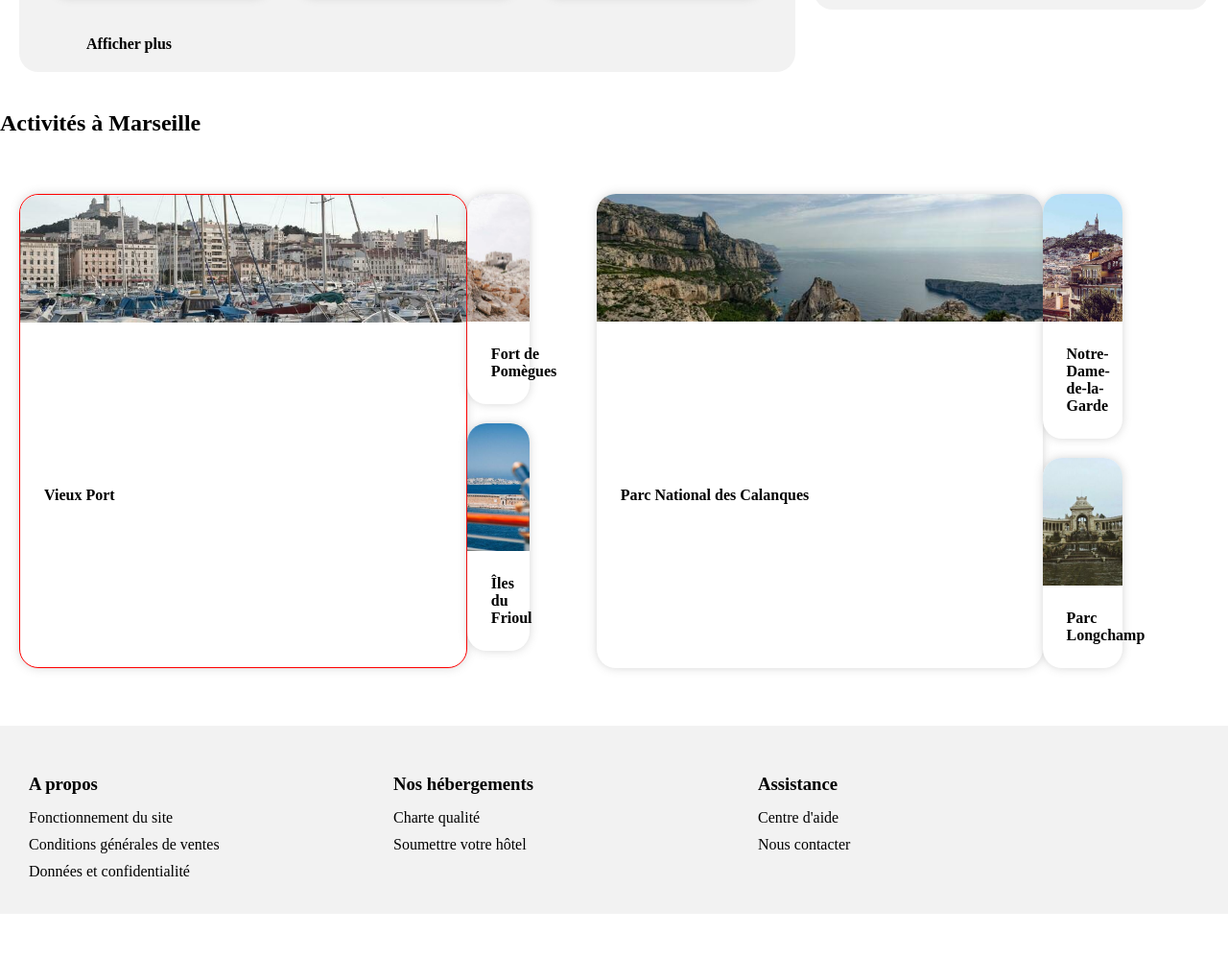
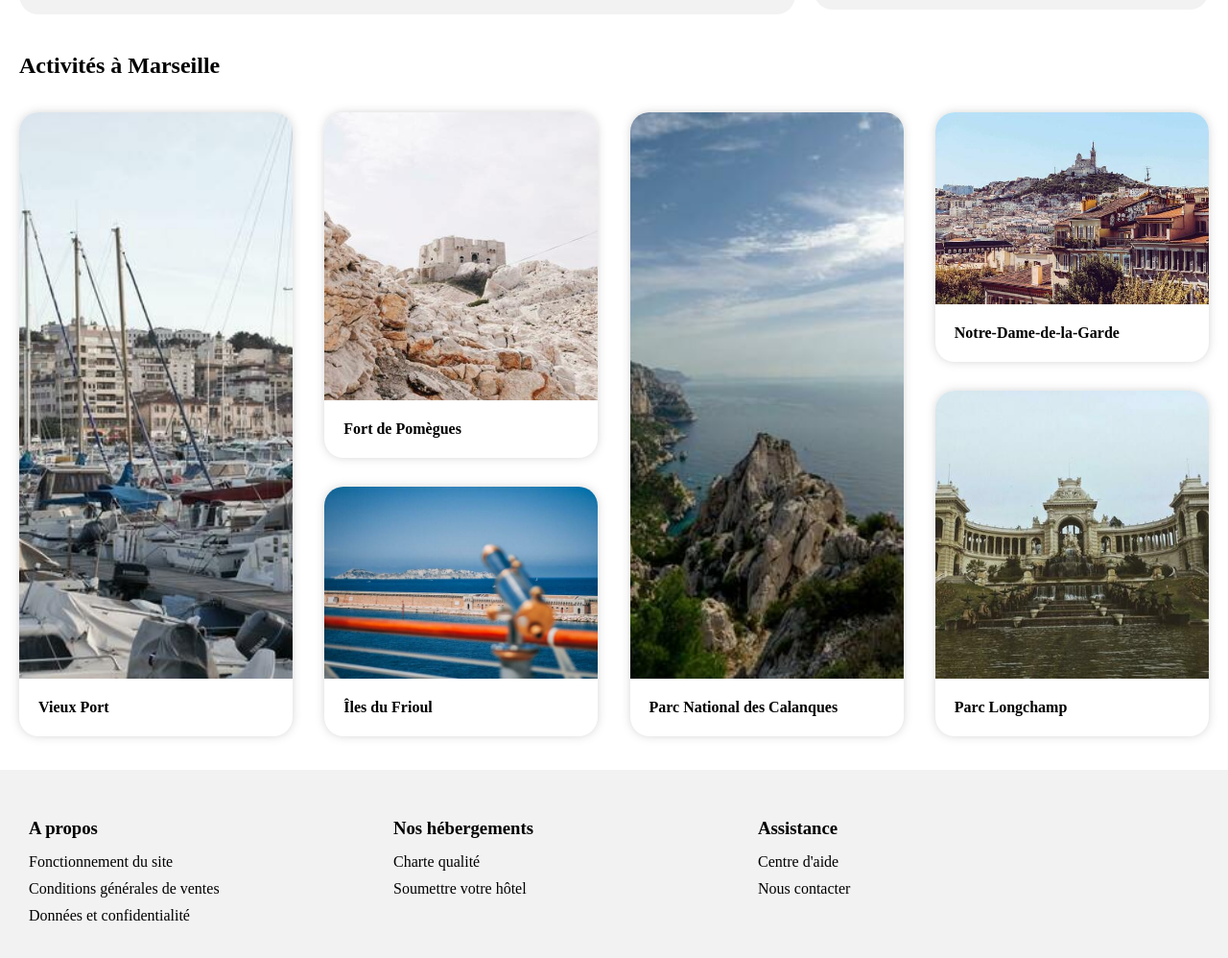
Before and after one commit to Dutdut77/GrandmaireNicolas_2_22092020, a plain HTML site: page index.html in a window 1280 px wide. Shown: the part 1022-2020 px from the top of the page at 96% size. Before the commit the page ends 1974 px from the top, so only its background shows below. Drawn offline with Linux system fonts and the light colour scheme.

Commit message:
Mise a jour activite

```diff
--- a/css/index.css
+++ b/css/index.css
@@ -340,7 +340,7 @@ a:hover {
 }
 .desc-hebergements {
   margin: 5px;
-  padding: 20px;
+  padding: 5px 10px 5px 10px;
   width: 100%;
 }
 
@@ -361,17 +361,35 @@ a:hover {
   width: 100%;
 }
 
-.card-activites {
+
+.marseille {
     display: flex;
     flex-wrap: wrap;
-  margin-top: 20px;
+    padding: 20px;
+}
+
+.activites-header {
+    padding: 20px 0 10px 20px;
+}
+
+.col-activites-1, .col-activites-2, .col-activites-3, .col-activites-4 {
+    width: 100%;
+    display: flex;
+    flex-wrap: wrap;
+   }
+
+.card2-activites {
+    display: flex;
+    flex-wrap: wrap;
     width: 100%;
     background: white;
+    margin-bottom: 15px;
+    margin-top: 15px;
     box-shadow: 0px 0px 10px 0px rgba(119, 119, 119, 0.3);
     border-radius: 20px;
 }
 
-.card-activites .img {
+    .card2-activites .img1 {
         width: 100%;
         height: 133px;
         border-radius: 20px 20px 0 0;
@@ -379,20 +397,33 @@ a:hover {
         background-size: cover;
     }
 
-#activites {
-  display: flex;
-  flex-wrap: wrap;
-  height: auto;
-  padding-bottom: 30px;
+    .card2-activites .img2 {
+        width: 100%;
+        height: 133px;
+        border-radius: 20px 20px 0 0;
+        background-position: center center;
+        background-size: cover;
     }
 
-.activites {
-  padding: 20px;
+    .card2-activites .img3 {
         width: 100%;
+        height: 133px;
+        border-radius: 20px 20px 0 0;
+        background-position: center center;
+        background-size: cover;
     }
-.titre-card-activites {
+
+.desc2-hebergements {
+    display: flex;
     width: 100%;
+    height: 60px;
+    align-items: center;
 }
+
+.titre2-card-activites {
+    padding-left: 20px;
+}
+
 
 .section-header {
   display: flex;
@@ -500,6 +531,27 @@ a:hover {
   .card-activites {
     margin-bottom: 10px;
     width: 48%;
+  }
+
+    .marseille {
+        flex-wrap: wrap;
+        justify-content: space-between;
+    }
+
+    .col-activites-1, .col-activites-2, .col-activites-3, .col-activites-4 {
+        width: 48%;
+    }
+
+    .card2-activites .img1 {
+        height: 590px;
+    }
+
+    .card2-activites .img2 {
+        height: 300px;
+    }
+
+    .card2-activites .img3 {
+        height: 200px;
     }
 
   .footer-section {
@@ -616,24 +668,36 @@ a:hover {
   .plus {
     width: 100%;
     text-align: left;
-    margin-left: 50px;
-  }
-
-  .activites {
-    display: flex;
-    flex-wrap: nowrap;
-    justify-content: space-between;
+    margin-left: 20px;
   }
 
 
 
-.act{
-border: 1px solid red;
+
+.marseille{
+flex-wrap : nowrap;
+justify-content : space-between;
+}
+    .activites-header {
+        padding: 20px 0 0 20px;
+    }
+.col-activites-1, .col-activites-2, .col-activites-3, .col-activites-4 {
+    width: 23%;
 }
 
+    .card2-activites .img1 {
+        height:  590px;
+            }
+    .card2-activites .img2 {
+        height: 300px;
+    }
+    .card2-activites .img3 {
+        height: 200px;
+    }
 
 
   .footer-section {
     text-align: left;
   }
+
 }
--- a/index.html
+++ b/index.html
@@ -111,10 +111,8 @@
                 <div class="desc-pop">
                     <h4 class="titre-card-pop">Hôtel Le soleil du matin</h4>
                     <p class="desc-card-pop">Nuit à partir de 128<strong>€</strong></p>
-                    <div class="rate-card-pop"><i class="fa fa-star fa-xs icon-star-blue"></i><i
-                            class="fa fa-star fa-xs icon-star-blue"></i><i
-                            class="fa fa-star fa-xs icon-star-blue"></i><i
-                            class="fa fa-star fa-xs icon-star-blue"></i><i class="fa fa-star fa-xs icon-star-blue"></i>
+                    <div class="rate-card-pop">
+                        <i class="fa fa-star fa-xs icon-star-blue"></i><i class="fa fa-star fa-xs icon-star-blue"></i><i class="fa fa-star fa-xs icon-star-blue"></i><i class="fa fa-star fa-xs icon-star-blue"></i><i class="fa fa-star fa-xs icon-star-blue"></i>
                     </div>
                 </div>
 
@@ -125,10 +123,8 @@
                 <div class="desc-pop">
                     <h4 class="titre-card-pop">Au coeur de l'eau Chambres d'Hôtes</h4>
                     <p class="desc-card-pop">Nuit à partir de 71<strong>€</strong></p>
-                    <div class="rate-card-pop"><i class="fa fa-star fa-xs icon-star-blue"></i><i
-                            class="fa fa-star fa-xs icon-star-blue"></i><i
-                            class="fa fa-star fa-xs icon-star-blue"></i><i
-                            class="fa fa-star fa-xs icon-star-blue"></i><i class="fa fa-star fa-xs icon-star-gris"></i>
+                    <div class="rate-card-pop">
+                        <i class="fa fa-star fa-xs icon-star-blue"></i><i class="fa fa-star fa-xs icon-star-blue"></i><i class="fa fa-star fa-xs icon-star-blue"></i><i class="fa fa-star fa-xs icon-star-blue"></i><i class="fa fa-star fa-xs icon-star-gris"></i>
                     </div>
                 </div>
 
@@ -139,10 +135,8 @@
                 <div class="desc-pop">
                     <h4 class="titre-card-pop">Hôtel Tout bleu et Blanc</h4>
                     <p class="desc-card-pop">Nuit à partir de 68<strong>€</strong></p>
-                    <div class="rate-card-pop"><i class="fa fa-star fa-xs icon-star-blue"></i><i
-                            class="fa fa-star fa-xs icon-star-blue"></i><i
-                            class="fa fa-star fa-xs icon-star-blue"></i><i
-                            class="fa fa-star fa-xs icon-star-blue"></i><i class="fa fa-star fa-xs icon-star-gris"></i>
+                    <div class="rate-card-pop">
+                        <i class="fa fa-star fa-xs icon-star-blue"></i><i class="fa fa-star fa-xs icon-star-blue"></i><i class="fa fa-star fa-xs icon-star-blue"></i><i class="fa fa-star fa-xs icon-star-blue"></i><i class="fa fa-star fa-xs icon-star-gris"></i>
                     </div>
                 </div>
 
@@ -160,10 +154,8 @@
                 <div class="desc-hebergements">
                     <h4 class="titre-card-hebergements">Auberge la Cannebière</h4>
                     <p class="desc-card-hebergements">Nuit à partir de 25<strong>€</strong></p>
-                    <div class="rate-card-hebergements"><i class="fa fa-star fa-xs icon-star-blue"></i><i
-                            class="fa fa-star fa-xs icon-star-blue"></i><i
-                            class="fa fa-star fa-xs icon-star-blue"></i><i
-                            class="fa fa-star fa-xs icon-star-blue"></i><i class="fa fa-star fa-xs icon-star-gris"></i>
+                    <div class="rate-card-hebergements">
+                        <i class="fa fa-star fa-xs icon-star-blue"></i><i class="fa fa-star fa-xs icon-star-blue"></i><i class="fa fa-star fa-xs icon-star-blue"></i><i class="fa fa-star fa-xs icon-star-blue"></i><i class="fa fa-star fa-xs icon-star-gris"></i>
                     </div>
                 </div>
             </div>
@@ -174,10 +166,8 @@
                 <div class="desc-hebergements">
                     <h4 class="titre-card-hebergements">Hôtel du port</h4>
                     <p class="desc-card-hebergements">Nuit à partir de 52<strong>€</strong></p>
-                    <div class="rate-card-hebergements"><i class="fa fa-star fa-xs icon-star-blue"></i><i
-                            class="fa fa-star fa-xs icon-star-blue"></i><i
-                            class="fa fa-star fa-xs icon-star-blue"></i><i
-                            class="fa fa-star fa-xs icon-star-blue"></i><i class="fa fa-star fa-xs icon-star-blue"></i>
+                    <div class="rate-card-hebergements">
+                        <i class="fa fa-star fa-xs icon-star-blue"></i><i class="fa fa-star fa-xs icon-star-blue"></i><i class="fa fa-star fa-xs icon-star-blue"></i><i class="fa fa-star fa-xs icon-star-blue"></i><i class="fa fa-star fa-xs icon-star-blue"></i>
                     </div>
                 </div>
             </div>
@@ -187,10 +177,8 @@
                 <div class="desc-hebergements">
                     <h4 class="titre-card-hebergements">Hôtel Les mouettes</h4>
                     <p class="desc-card-hebergements">Nuit à partir de 76<strong>€</strong></p>
-                    <div class="rate-card-hebergements"><i class="fa fa-star fa-xs icon-star-blue"></i><i
-                            class="fa fa-star fa-xs icon-star-blue"></i><i
-                            class="fa fa-star fa-xs icon-star-blue"></i><i
-                            class="fa fa-star fa-xs icon-star-blue"></i><i class="fa fa-star fa-xs icon-star-gris"></i>
+                    <div class="rate-card-hebergements">
+                        <i class="fa fa-star fa-xs icon-star-blue"></i><i class="fa fa-star fa-xs icon-star-blue"></i><i class="fa fa-star fa-xs icon-star-blue"></i><i class="fa fa-star fa-xs icon-star-blue"></i><i class="fa fa-star fa-xs icon-star-gris"></i>
                     </div>
                 </div>
             </div>
@@ -200,10 +188,8 @@
                 <div class="desc-hebergements">
                     <h4 class="titre-card-hebergements">Hôtel de la mer</h4>
                     <p class="desc-card-hebergements">Nuit à partir de 46<strong>€</strong></p>
-                    <div class="rate-card-hebergements"><i class="fa fa-star fa-xs icon-star-blue"></i><i
-                            class="fa fa-star fa-xs icon-star-blue"></i><i
-                            class="fa fa-star fa-xs icon-star-blue"></i><i
-                            class="fa fa-star fa-xs icon-star-gris"></i><i class="fa fa-star fa-xs icon-star-gris"></i>
+                    <div class="rate-card-hebergements">
+                        <i class="fa fa-star fa-xs icon-star-blue"></i><i class="fa fa-star fa-xs icon-star-blue"></i><i class="fa fa-star fa-xs icon-star-blue"></i><i class="fa fa-star fa-xs icon-star-gris"></i><i class="fa fa-star fa-xs icon-star-gris"></i>
                     </div>
                 </div>
             </div>
@@ -213,10 +199,8 @@
                 <div class="desc-hebergements">
                     <h4 class="titre-card-hebergements">Auberge Le Panier</h4>
                     <p class="desc-card-hebergements">Nuit à partir de 23<strong>€</strong></p>
-                    <div class="rate-card-hebergements"><i class="fa fa-star fa-xs icon-star-blue"></i><i
-                            class="fa fa-star fa-xs icon-star-blue"></i><i
-                            class="fa fa-star fa-xs icon-star-blue"></i><i
-                            class="fa fa-star fa-xs icon-star-blue"></i><i class="fa fa-star fa-xs icon-star-gris"></i>
+                    <div class="rate-card-hebergements">
+                        <i class="fa fa-star fa-xs icon-star-blue"></i><i class="fa fa-star fa-xs icon-star-blue"></i><i class="fa fa-star fa-xs icon-star-blue"></i><i class="fa fa-star fa-xs icon-star-blue"></i><i class="fa fa-star fa-xs icon-star-gris"></i>
                     </div>
                 </div>
             </div>
@@ -226,10 +210,8 @@
                 <div class="desc-hebergements">
                     <h4 class="titre-card-hebergements">Hôtel chez Amina</h4>
                     <p class="desc-card-hebergements">Nuit à partir de 96<strong>€</strong></p>
-                    <div class="rate-card-hebergements"><i class="fa fa-star fa-xs icon-star-blue"></i><i
-                            class="fa fa-star fa-xs icon-star-blue"></i><i
-                            class="fa fa-star fa-xs icon-star-blue"></i><i
-                            class="fa fa-star fa-xs icon-star-blue"></i><i class="fa fa-star fa-xs icon-star-blue"></i>
+                    <div class="rate-card-hebergements">
+                        <i class="fa fa-star fa-xs icon-star-blue"></i><i class="fa fa-star fa-xs icon-star-blue"></i><i class="fa fa-star fa-xs icon-star-blue"></i><i class="fa fa-star fa-xs icon-star-blue"></i><i class="fa fa-star fa-xs icon-star-blue"></i>
                     </div>
                 </div>
             </div>
@@ -243,67 +225,72 @@
 
     </main>
 
-    <!-- Activités -->
-    <section id="activites">
-        <div class="section-header">
-            <h2>Activités à Marseille</h2>
-        </div>
-        <div class="activites">
 
 
 
-            <div class="card-activites act">
-                <div class="img imgact1" style="background-image: url(media/activites/4_small/10.jpg);"></div>
-                <div class="desc-hebergements">
-                    <h4 class="titre-card-activites">Vieux Port</h4>
-                </div>
-            </div>
-
-            <div class="act2">
-            <div class="card-activites">
-                <div class="img imgact21" style="background-image: url(media/activites/4_small/11.jpg);"></div>
-                <div class="desc-hebergements">
-                    <h4 class="titre-card-activites">Fort de Pomègues</h4>
-                </div>
-            </div>
+    <section id="activites">
 
 
-            <div class="card-activites">
-                <div class="img imgact22" style="background-image: url(media/activites/4_small/12.jpg);"></div>
-                <div class="desc-hebergements">
-                    <h4 class="titre-card-activites">Îles du Frioul</h4>
+        <div class="activites-header">
+            <h2>Activités à Marseille</h2>
+        </div>
+        <div class="marseille">
+
+
+
+            <div class="col-activites-1">
+                <div class="card2-activites">
+                    <div class="img1" style="background-image: url(media/activites/4_small/10.jpg);"></div>
+                    <div class="desc2-hebergements">
+                        <h4 class="titre2-card-activites">Vieux Port</h4>
                     </div>
                 </div>
             </div>
 
-
-
-            <div class="card-activites act3">
-                <div class="img imgact1" style="background-image: url(media/activites/4_small/13.jpg);"></div>
-                <div class="desc-hebergements">
-                    <h4 class="titre-card-activites">Parc National des Calanques</h4>
+            <div class="col-activites-2">
+                <div class="card2-activites">
+                    <div class="img2" style="background-image: url(media/activites/4_small/11.jpg);"></div>
+                    <div class="desc2-hebergements">
+                        <h4 class="titre2-card-activites">Fort de Pomègues</h4>
                     </div>
                 </div>
 
-            <div class="act4">
-            <div class="card-activites">
-                <div class="img imgact41" style="background-image: url(media/activites/4_small/14.jpg);"></div>
-                <div class="desc-hebergements">
-                    <h4 class="titre-card-activites">Notre-Dame-de-la-Garde</h4>
-                </div>
-            </div>
-
-            <div class="card-activites">
-                <div class="img imgact42" style="background-image: url(media/activites/4_small/15.jpg);"></div>
-                <div class="desc-hebergements">
-                    <h4 class="titre-card-activites">Parc Longchamp</h4>
+                <div class="card2-activites">
+                    <div class="img3" style="background-image: url(media/activites/4_small/12.jpg);"></div>
+                    <div class="desc2-hebergements">
+                        <h4 class="titre2-card-activites">Îles du Frioul</h4>
                     </div>
                 </div>
             </div>
 
+            <div class="col-activites-3">
+                <div class="card2-activites">
+                    <div class="img1" style="background-image: url(media/activites/4_small/13.jpg);"></div>
+                    <div class="desc2-hebergements">
+                        <h4 class="titre2-card-activites">Parc National des Calanques</h4>
+                    </div>
+                </div>
+            </div>
+
+            <div class="col-activites-4">
+                <div class="card2-activites">
+                    <div class="img3" style="background-image: url(media/activites/4_small/14.jpg);"></div>
+                    <div class="desc2-hebergements">
+                        <h4 class="titre2-card-activites">Notre-Dame-de-la-Garde</h4>
+                    </div>
+                </div>
+
+                <div class="card2-activites">
+                    <div class="img2" style="background-image: url(media/activites/4_small/15.jpg);"></div>
+                    <div class="desc2-hebergements">
+                        <h4 class="titre2-card-activites">Parc Longchamp</h4>
+                    </div>
+                </div>
+            </div>
 
         </div>
     </section>
+
 
         <!-- Footer -->
         <footer class="footer box">
```
Lines whose indentation alone changed are shown as unchanged.
